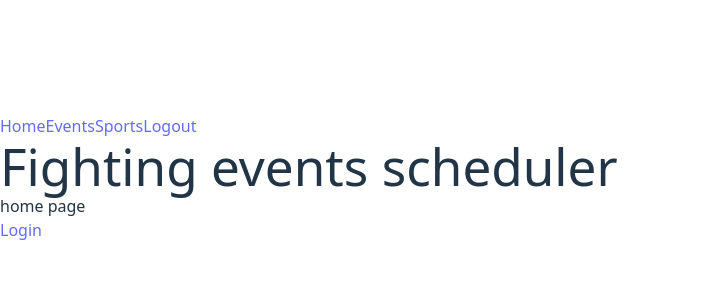
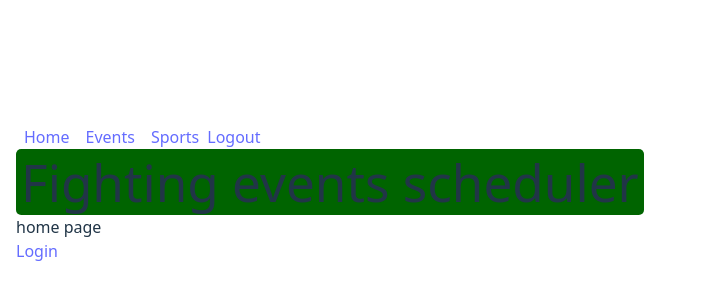
Before and after one commit to Naugustynowicz/fighting_scheduler_frontend, a React (Vite) app in the folder my-app/: page / in a window 1280 px wide. Shown: the part 222-522 px from the top of the page, without its empty margins (0-706 px from the left). Built offline with nearby package versions, Linux system fonts and the light colour scheme.

Commit message:
css in progress.

```diff
--- a/my-app/src/index.css
+++ b/my-app/src/index.css
@@ -13,6 +13,8 @@
   text-rendering: optimizeLegibility;
   -webkit-font-smoothing: antialiased;
   -moz-osx-font-smoothing: grayscale;
+
+  padding: 1em;
 }
 
 a {
@@ -56,12 +58,20 @@ button:focus-visible {
   outline: 4px auto -webkit-focus-ring-color;
 }
 
-nav {
-  display: flex;
+nav ul {
+  display: inline;
 }
 
-ul {
-  display: flex;
+
+nav ul > li {
+  display: inline;
+  padding: 0.5em;
+}
+
+h1 {
+  background-color: darkgreen;
+  border-radius: 0.1em;
+  padding: 0.1em;
 }
 
 @media (prefers-color-scheme: light) {
```
